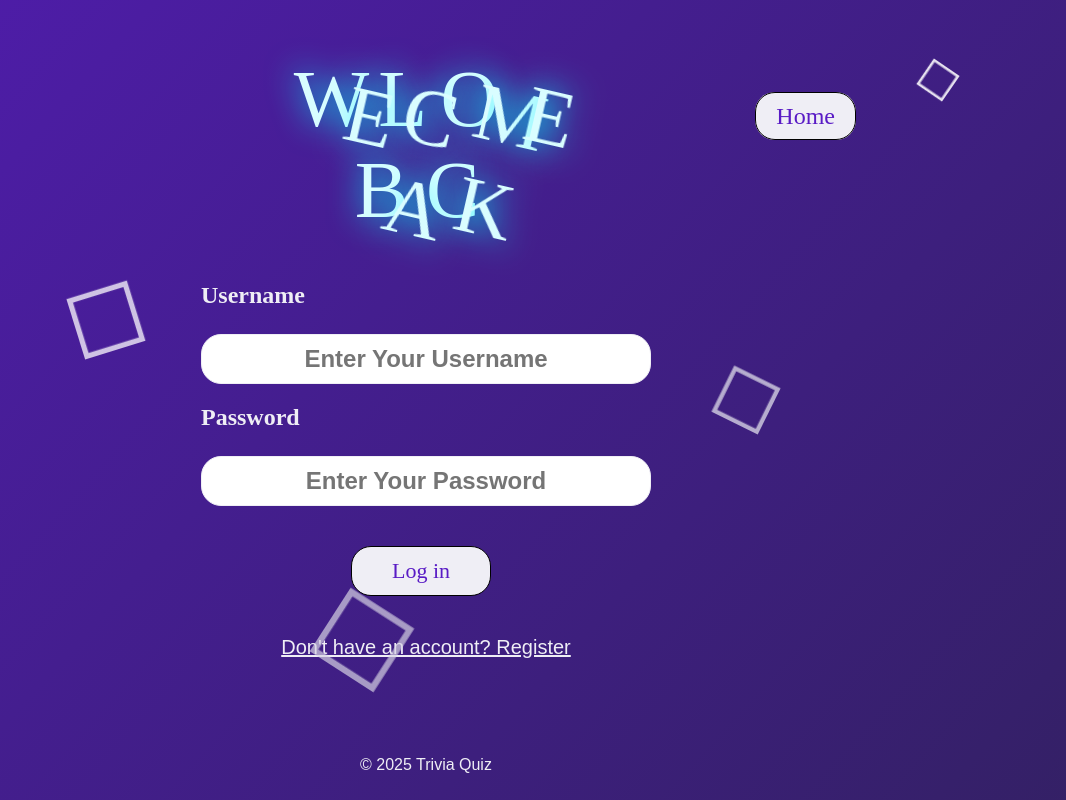
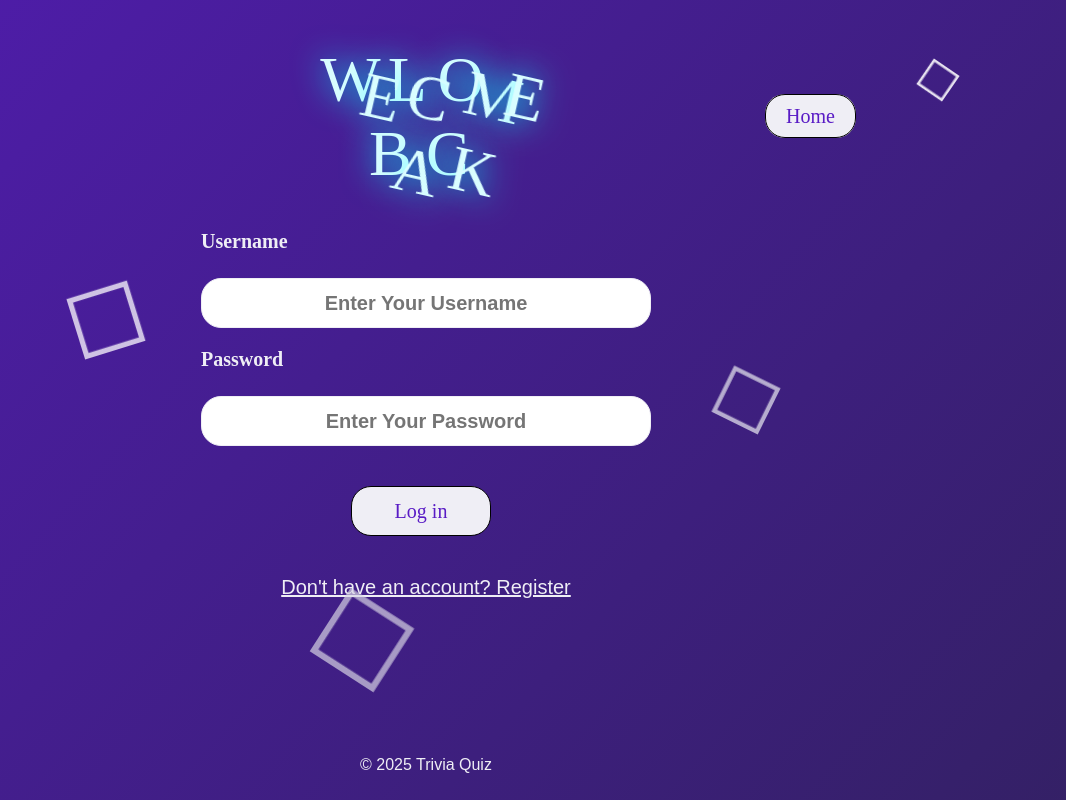
Before and after one commit to kdelpe/Quiz_App, a website: page client/html/login.html in a window 1280 px wide. Shown: the full height of the page, 214-1280 px from the left. Drawn offline with Linux system fonts and the light colour scheme; a web font is replaced by a local one.

Commit message:
login fix

```diff
--- a/client/css/login.css
+++ b/client/css/login.css
@@ -313,7 +313,7 @@ body {
   text-decoration: none;
   background: #EFEEF5;
   color: #591BC5;
-  font-size: 24px;
+  font-size: 20px;
   font-weight: 500;
   font-family: 'Liberty';
   padding: 10px 20px;
@@ -344,7 +344,7 @@ header {
 .text {
   font-family: "Liberty";
   font-weight: 100;
-  font-size: 5rem;
+  font-size: 4rem;
   letter-spacing: -0.25em;
   flex-flow: row;
 }
@@ -441,7 +441,7 @@ body .text .letter.letter-2 {
 
 /* =============== Login Container ================= */
 .login-container {
-  margin-top: 22%;
+  margin-top: 18%;
   text-align: center;
   color:  #EFEEF5;
 }
@@ -455,7 +455,7 @@ body .text .letter.letter-2 {
 
 label {
   margin-bottom: 5px;
-  font-size: 24px;
+  font-size: 20px;
   font-family: 'Liberty';
   font-weight: bold;
   color: #EFEEF5;
@@ -480,14 +480,14 @@ label {
     padding: 20px 10px;
     margin: 20px 0;
     box-sizing: border-box;
-    font-size: 24px;
+    font-size: 20px;
 }
 
 .login-container #login-button {
   width: 140px;
   margin:20px 150px;
   color: #591BC5;
-  font-size: 22px;
+  font-size: 20px;
   font-weight: 500;
   font-family: 'Liberty';
   border:1px solid #000000;
```
